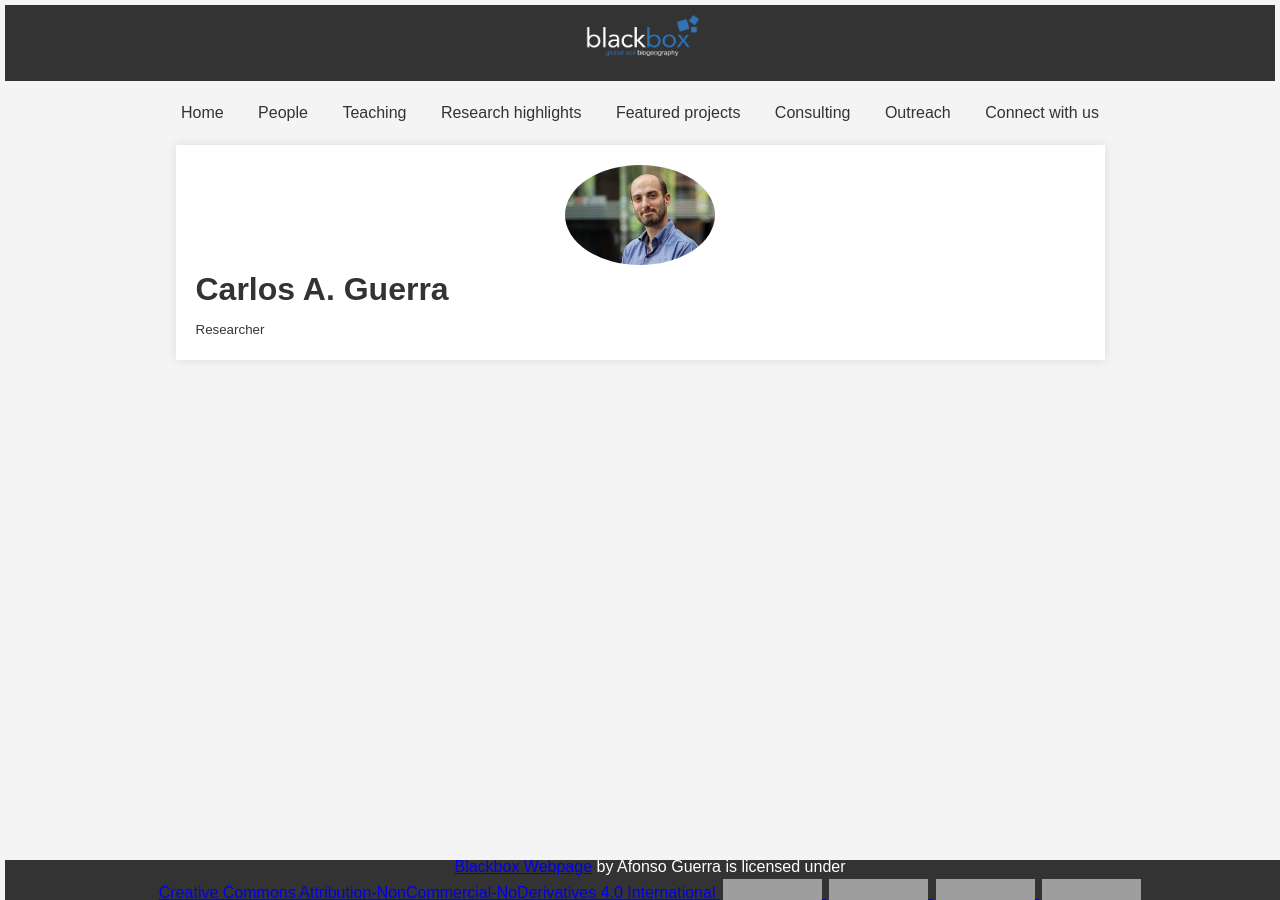
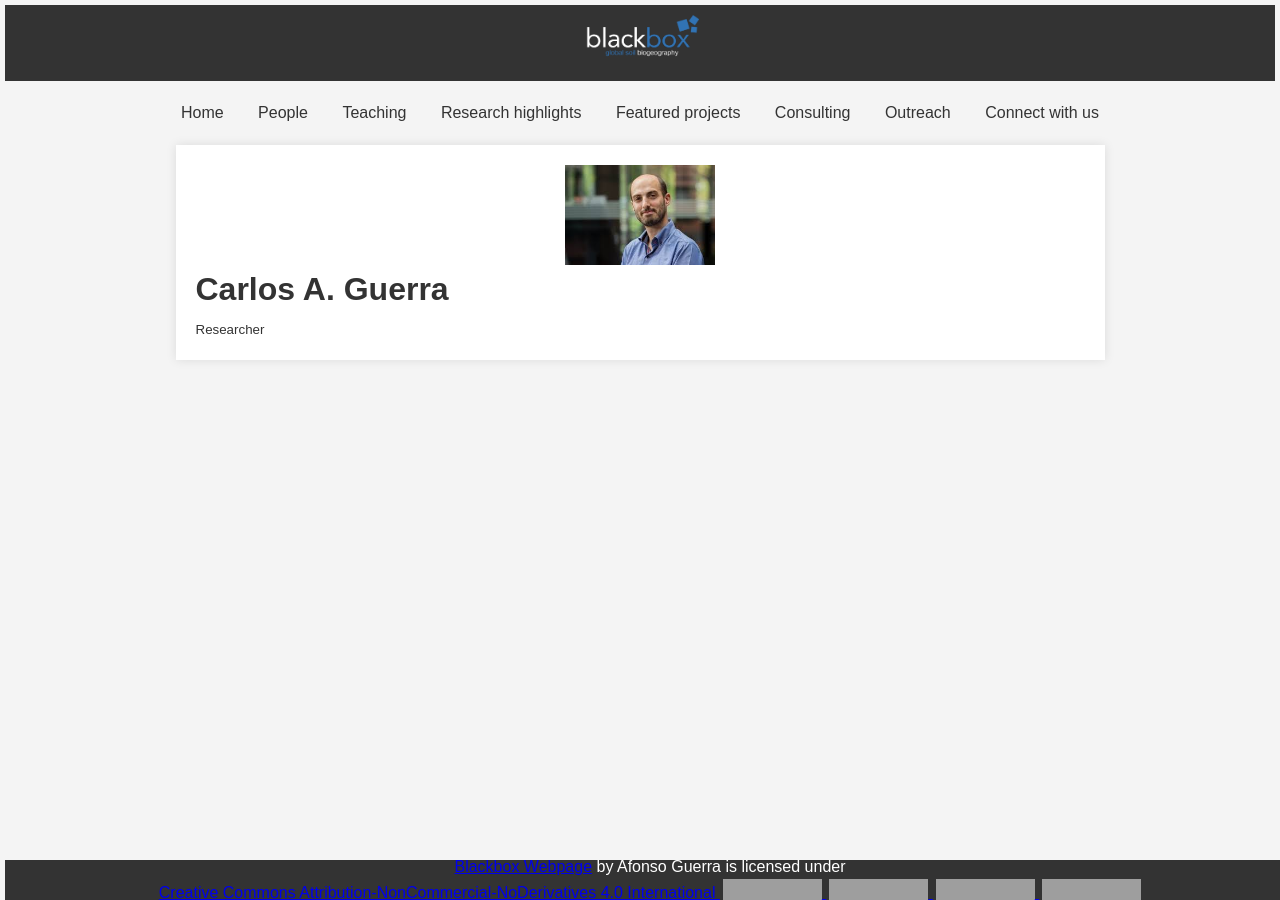
Before and after one commit to Blackboxgeo/blackbox.github.io, a Jekyll site: the page people/index.html, which Jekyll copies as it is, in a window 1280 px wide. Built offline with Jekyll 4.4.1, drawn with Linux system fonts in a browser that asks for light colours; grey boxes are pictures that could not be loaded.

Commit message:
corrected new parameters for the photo

```diff
--- a/people/index.html
+++ b/people/index.html
@@ -111,7 +111,7 @@
         .circle-image {
             width: 150px; /* Set width */
             height: 125px; /* Set height */
-            border-radius: 50%; /* Makes it circular */
+            border-radius: 70; /* Makes it circular */
             object-fit: cover; /* Ensures the image covers the entire circle */
             display: block;        /* Make the image a block element */
             margin: 0 auto;       /* Center horizontally */
```
